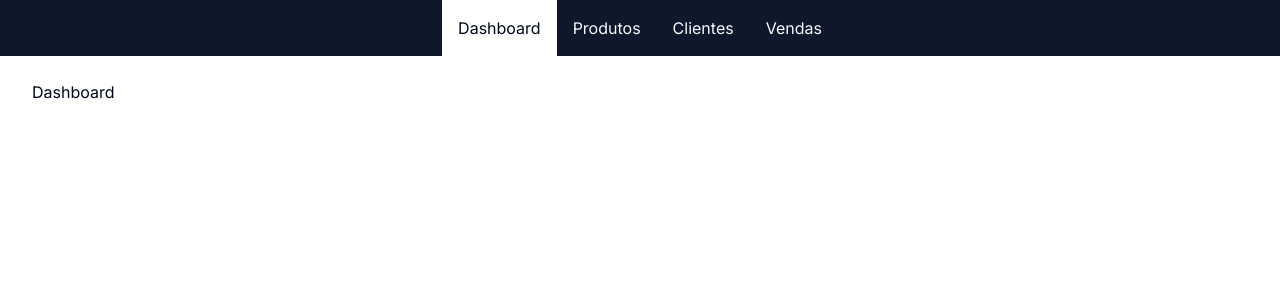
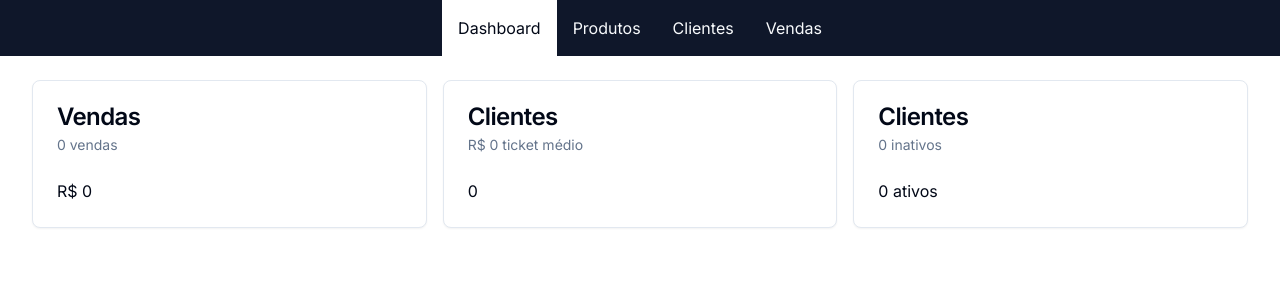
Before and after one commit to fsantos22/ecommerce, a Next.js app: page /admin in a window 1280 px wide. Shown: the top 300 px of the page. Built offline with nearby package versions, Linux system fonts and the light colour scheme; no server answers; the database is empty.

Commit message:
:sparkles: feat(admin/dashboard): Implement admin dashboard with sales, user, and product cards

```diff
--- a/src/app/admin/layout.tsx
+++ b/src/app/admin/layout.tsx
@@ -1,4 +1,6 @@
 import { Nav, NavLink } from "@/components/Nav";
+
+export const dynamic = 'force-dynamic'
 
 export default function AdminLayout({
   children,
--- /dev/null
+++ b/src/app/admin/loading.tsx
@@ -0,0 +1,9 @@
+import { Loader2 } from "lucide-react";
+
+export default function AdminLoading() {
+  return (
+    <div className="flex justify-center">
+        <Loader2 className="size-24 animate-spin" />
+    </div>
+  )
+}
--- a/src/app/admin/page.tsx
+++ b/src/app/admin/page.tsx
@@ -1,5 +1,97 @@
-export default function AdminDashboard() {
+import {
+  Card,
+  CardContent,
+  CardDescription,
+  CardHeader,
+  CardTitle,
+} from "@/components/ui/card";
+import db from "@/db/db";
+import { formatCurrency, formatNumber } from "@/lib/formatters";
+
+async function getSalesData() {
+  const data = await db.order.aggregate({
+    _sum: { pricePaidInCents: true },
+    _count: true,
+  });
+
+  return {
+    amount: (data._sum.pricePaidInCents || 0) / 100,
+    numberOfSales: data._count,
+  };
+}
+
+async function getUserData() {
+  const [userCount, orderData] = await Promise.all([
+    db.user.count(),
+    db.order.aggregate({
+      _sum: { pricePaidInCents: true },
+    }),
+  ]);
+
+  return {
+    userCount,
+    averageValuePerUser:
+      userCount === 0
+        ? 0
+        : (orderData._sum.pricePaidInCents || 0) / userCount / 100,
+  };
+}
+
+async function getProductData() {
+  const [activeCount, inactiveCount] = await Promise.all([
+    db.product.count({ where: { isAvailableForPurchase: true } }),
+    db.product.count({ where: { isAvailableForPurchase: false } }),
+  ]);
+
+  return { activeCount, inactiveCount };
+}
+
+export default async function AdminDashboard() {
+  const [salesData, userData, productData] = await Promise.all([
+    getSalesData(),
+    getUserData(),
+    getProductData(),
+  ]);
+
   return (
-    <h1>Dashboard</h1>
-  )
+    <div className="grid grid-cols-1 md:grid-cols-2 lg:grid-cols-3 gap-4">
+      <DashboardCard
+        title="Vendas"
+        subtitle={`${formatNumber(salesData.numberOfSales)} vendas`}
+        body={formatCurrency(salesData.amount)}
+      />
+      <DashboardCard
+        title="Clientes"
+        subtitle={`${formatCurrency(
+          userData.averageValuePerUser
+        )} ticket médio`}
+        body={formatNumber(userData.userCount)}
+      />
+      <DashboardCard
+        title="Clientes"
+        subtitle={`${formatNumber(productData.inactiveCount)} inativos`}
+        body={`${formatNumber(productData.activeCount)} ativos`}
+      />
+    </div>
+  );
 }
+
+type DashboardCardProps = {
+  title: string;
+  subtitle: string;
+  body: string;
+};
+
+function DashboardCard({ title, subtitle, body }: DashboardCardProps) {
+  return (
+    <Card>
+      <CardHeader>
+        <CardTitle>{title}</CardTitle>
+        <CardDescription>{subtitle}</CardDescription>
+      </CardHeader>
+      <CardContent>
+        <p>{body}</p>
+      </CardContent>
+    </Card>
+  );
+}
--- /dev/null
+++ b/src/components/ui/card.tsx
@@ -0,0 +1,79 @@
+import * as React from "react"
+
+import { cn } from "@/lib/utils"
+
+const Card = React.forwardRef<
+  HTMLDivElement,
+  React.HTMLAttributes<HTMLDivElement>
+>(({ className, ...props }, ref) => (
+  <div
+    ref={ref}
+    className={cn(
+      "rounded-lg border bg-card text-card-foreground shadow-sm",
+      className
+    )}
+    {...props}
+  />
+))
+Card.displayName = "Card"
+
+const CardHeader = React.forwardRef<
+  HTMLDivElement,
+  React.HTMLAttributes<HTMLDivElement>
+>(({ className, ...props }, ref) => (
+  <div
+    ref={ref}
+    className={cn("flex flex-col space-y-1.5 p-6", className)}
+    {...props}
+  />
+))
+CardHeader.displayName = "CardHeader"
+
+const CardTitle = React.forwardRef<
+  HTMLParagraphElement,
+  React.HTMLAttributes<HTMLHeadingElement>
+>(({ className, ...props }, ref) => (
+  <h3
+    ref={ref}
+    className={cn(
+      "text-2xl font-semibold leading-none tracking-tight",
+      className
+    )}
+    {...props}
+  />
+))
+CardTitle.displayName = "CardTitle"
+
+const CardDescription = React.forwardRef<
+  HTMLParagraphElement,
+  React.HTMLAttributes<HTMLParagraphElement>
+>(({ className, ...props }, ref) => (
+  <p
+    ref={ref}
+    className={cn("text-sm text-muted-foreground", className)}
+    {...props}
+  />
+))
+CardDescription.displayName = "CardDescription"
+
+const CardContent = React.forwardRef<
+  HTMLDivElement,
+  React.HTMLAttributes<HTMLDivElement>
+>(({ className, ...props }, ref) => (
+  <div ref={ref} className={cn("p-6 pt-0", className)} {...props} />
+))
+CardContent.displayName = "CardContent"
+
+const CardFooter = React.forwardRef<
+  HTMLDivElement,
+  React.HTMLAttributes<HTMLDivElement>
+>(({ className, ...props }, ref) => (
+  <div
+    ref={ref}
+    className={cn("flex items-center p-6 pt-0", className)}
+    {...props}
+  />
+))
+CardFooter.displayName = "CardFooter"
+
+export { Card, CardHeader, CardFooter, CardTitle, CardDescription, CardContent }
--- /dev/null
+++ b/src/db/db.ts
@@ -0,0 +1,15 @@
+import { PrismaClient } from '@prisma/client'
+
+const prismaClientSingleton = () => {
+  return new PrismaClient()
+}
+
+declare const globalThis: {
+  prismaGlobal: ReturnType<typeof prismaClientSingleton>;
+} & typeof global;
+
+const db = globalThis.prismaGlobal ?? prismaClientSingleton()
+
+export default db
+
+if (process.env.NODE_ENV !== 'production') globalThis.prismaGlobal = db
--- /dev/null
+++ b/src/lib/formatters.ts
@@ -0,0 +1,15 @@
+const CURRENCY_FORMATTER = new Intl.NumberFormat("pt-BR", {
+  currency: "BRL",
+  style: "currency",
+  minimumFractionDigits: 0,
+});
+
+export function formatCurrency(amount:number){
+    return CURRENCY_FORMATTER.format(amount)
+}
+
+const NUMBER_FORMATTER = new Intl.NumberFormat("pt-BR")
+
+export function formatNumber(number:number) {
+    return NUMBER_FORMATTER.format(number)
+}
```
